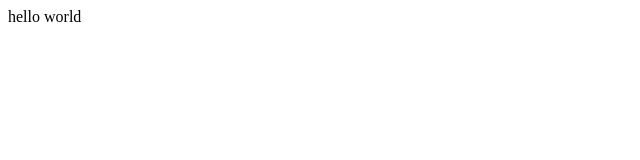
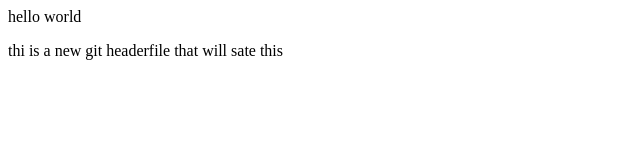
Before and after one commit to ank-exe/ank-file, a plain HTML site: page index.html in a window 1280 px wide. Shown: the whole page, without its empty margins (0-640 px from the left). Drawn offline with Linux system fonts and the light colour scheme.

Commit message:
we add a header file

```diff
--- a/index.html
+++ b/index.html
@@ -1 +1,2 @@
 <p>hello world</p>
+<h> thi is a new git headerfile that will sate this </h>
```
